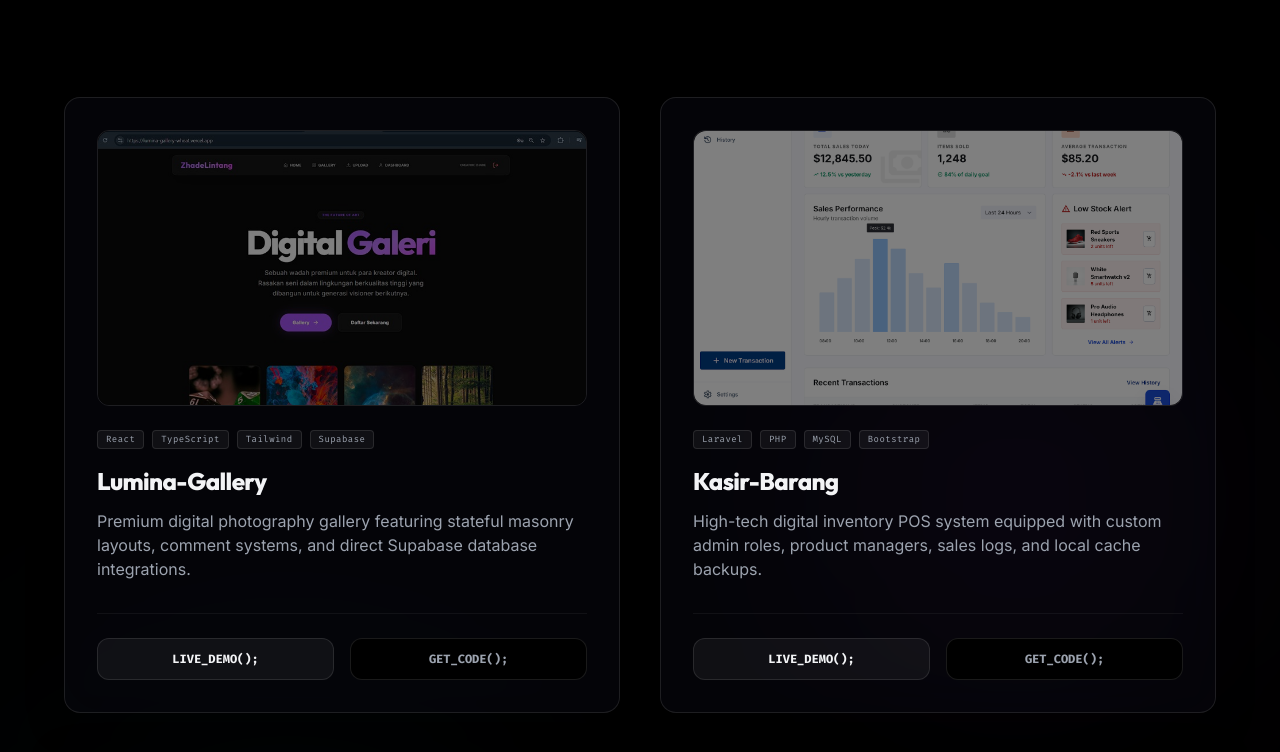
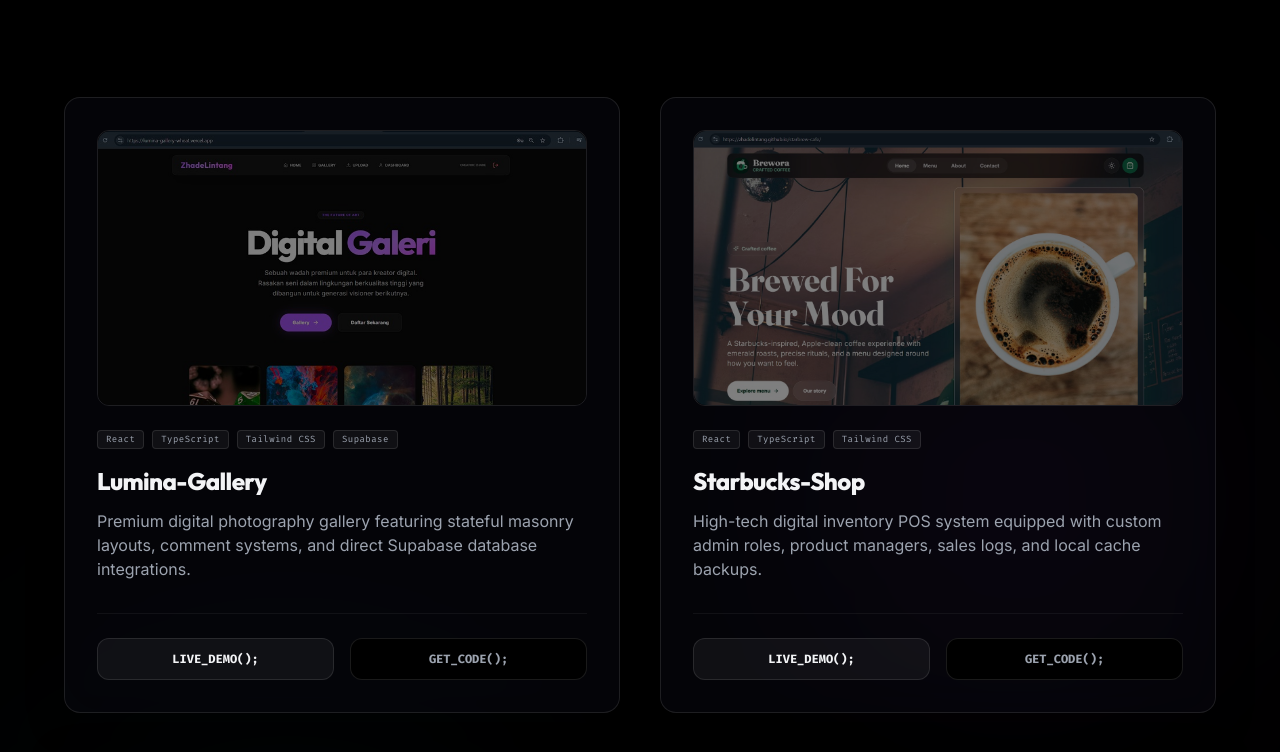
Before and after one commit to ZhadeLintang/lintang-devfolio, a React (Vite) app: page / in a window 1280 px wide. Shown: the part 3140-3892 px from the top of the page. Built offline with nearby package versions, Linux system fonts and the light colour scheme.

Commit message:
first commit

```diff
--- a/src/components/Experience.tsx
+++ b/src/components/Experience.tsx
@@ -32,7 +32,7 @@
     {
       type: 'education',
       title: 'SMK PRESTASI PRIMA',
-      subtitle: 'PPLG (Pengembangang Perangkat Lunak dan Gim',
+      subtitle: 'PPLG (Pengembangang Perangkat Lunak dan Gim)',
       date: '2024 - 2027',
       location: 'Jakarta Timur, ID',
       desc: 'Mempelajari Dasar Pemrograman, basis data, dan pengembangan perangkat lunak.',
--- a/src/components/Projects.tsx
+++ b/src/components/Projects.tsx
@@ -17,18 +17,18 @@
     {
       title: 'Lumina-Gallery',
       desc: 'Premium digital photography gallery featuring stateful masonry layouts, comment systems, and direct Supabase database integrations.',
-      tech: ['React', 'TypeScript', 'Tailwind', 'Supabase'],
+      tech: ['React', 'TypeScript', 'Tailwind CSS', 'Supabase'],
       image: 'img/lumina-gallery.jpeg',
       live: 'https://labib.pplg1.my.id/',
       github: 'https://github.com/ZhadeLintang/lumina-gallery',
       accentClass: 'hover:border-cyanGlow/50 hover:shadow-neon-cyan text-cyanGlow',
     },
     {
-      title: 'Kasir-Barang',
+      title: 'Starbucks-Shop',
       desc: 'High-tech digital inventory POS system equipped with custom admin roles, product managers, sales logs, and local cache backups.',
-      tech: ['Laravel', 'PHP', 'MySQL', 'Bootstrap'],
-      image: 'img/kasir-barang.png',
-      live: '',
+      tech: ['React', 'TypeScript', 'Tailwind CSS'],
+      image: 'img/starbucks-shop.jpeg',
+      live: 'https://zhadelintang.github.io/starbrew-cafe/',
       github: 'https://github.com/ZhadeLintang',
       accentClass: 'hover:border-neonPurple/50 hover:shadow-neon-purple text-neonPurple',
     },
```
Also changed, not shown: public/img/starbucks-shop.jpeg (added).
